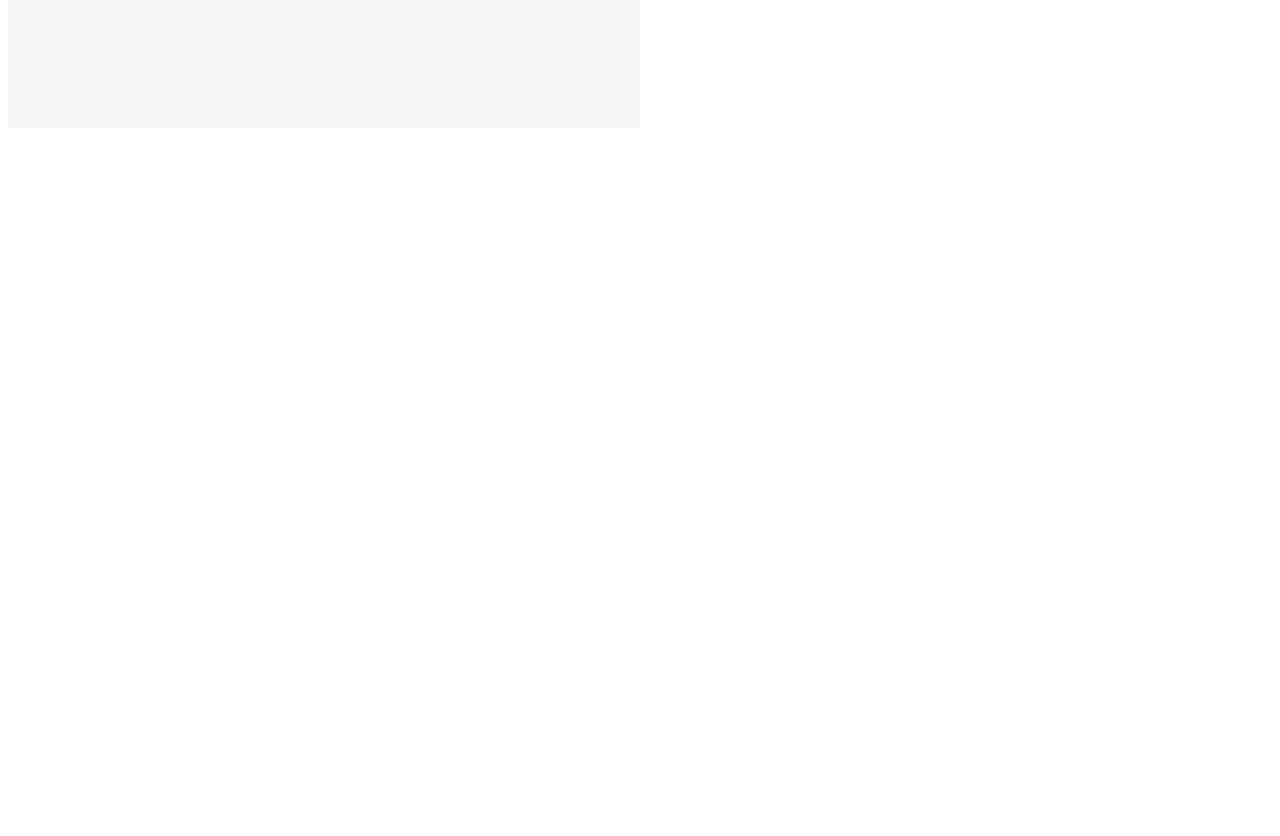
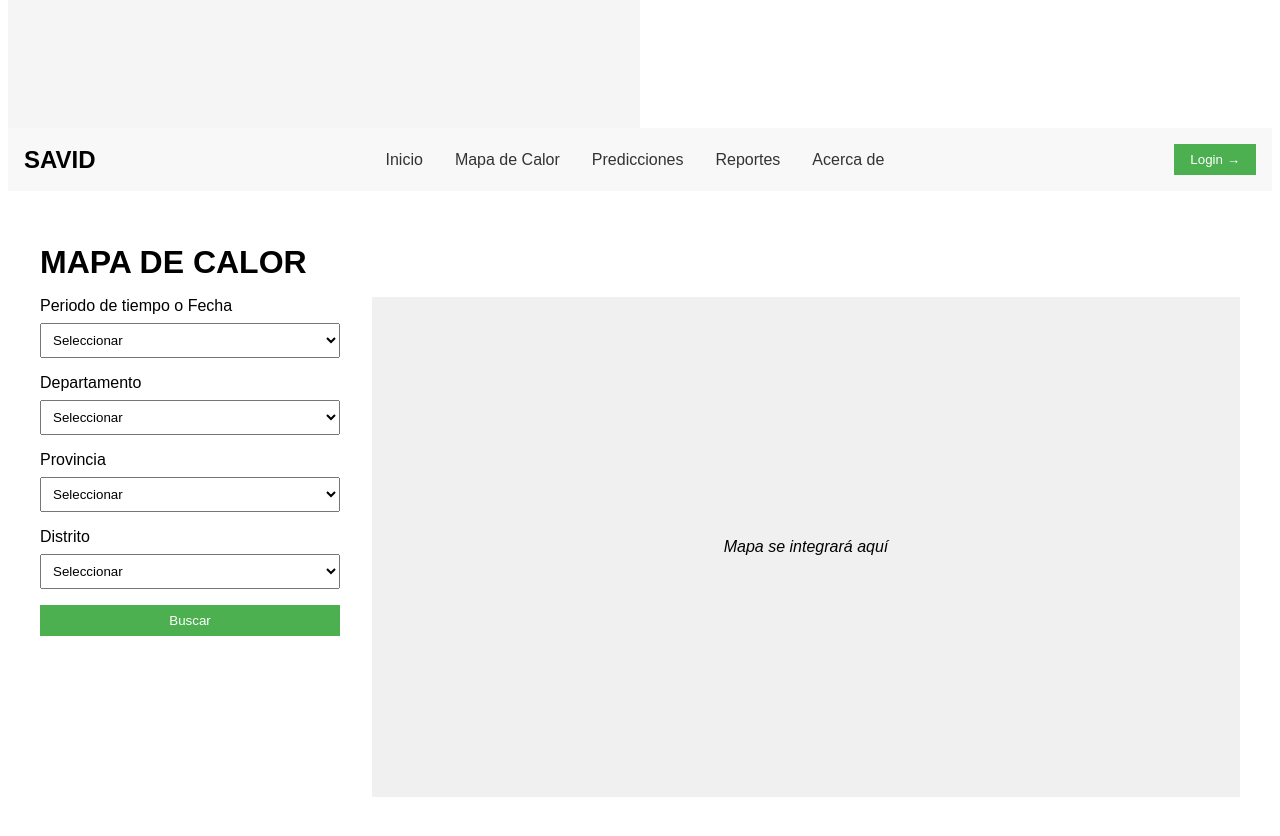
Before and after one commit to Luis0703/SistemaMonitoreoDengue, an Angular app in the folder Frontend/: page / in a window 1280 px wide. Shown: the part 680-1516 px from the top of the page. Before the commit the page ends 816 px from the top, so only its background shows below. Built offline with nearby package versions, Linux system fonts and the light colour scheme.

Commit message:
heat-map

```diff
--- a/Frontend/src/app/app.component.html
+++ b/Frontend/src/app/app.component.html
@@ -1 +1,2 @@
 <app-login></app-login>
+<app-heat-map></app-heat-map>
--- a/Frontend/src/app/app.component.ts
+++ b/Frontend/src/app/app.component.ts
@@ -1,11 +1,12 @@
 import { Component } from '@angular/core';
 import { CommonModule } from '@angular/common';
 import { LoginComponent } from './login/login.component';
+import { HeatMapComponent } from './heat-map/heat-map.component';
 
 @Component({
   selector: 'app-root',
   standalone: true,
-  imports: [CommonModule, LoginComponent],
+  imports: [CommonModule, LoginComponent, HeatMapComponent],
   templateUrl: './app.component.html',
   styleUrls: ['./app.component.scss']
 
--- /dev/null
+++ b/Frontend/src/app/heat-map/heat-map.component.html
@@ -0,0 +1,54 @@
+<div class="heat-map-container">
+    <header>
+      <div class="logo">SAVID</div>
+      <nav>
+        <a href="#">Inicio</a>
+        <a href="#">Mapa de Calor</a>
+        <a href="#">Predicciones</a>
+        <a href="#">Reportes</a>
+        <a href="#">Acerca de</a>
+      </nav>
+      <button class="login-btn">Login →</button>
+    </header>
+
+    <main>
+      <h1>{{ title }}</h1>
+      <div class="content">
+        <div class="filters">
+          <div class="filter-item">
+            <label for="timePeriod">Periodo de tiempo o Fecha</label>
+            <select id="timePeriod" [(ngModel)]="timePeriod">
+              <option value="">Seleccionar</option>
+              <!-- Add options here -->
+            </select>
+          </div>
+          <div class="filter-item">
+            <label for="department">Departamento</label>
+            <select id="department" [(ngModel)]="department">
+              <option value="">Seleccionar</option>
+              <!-- Add options here -->
+            </select>
+          </div>
+          <div class="filter-item">
+            <label for="province">Provincia</label>
+            <select id="province" [(ngModel)]="province">
+              <option value="">Seleccionar</option>
+              <!-- Add options here -->
+            </select>
+          </div>
+          <div class="filter-item">
+            <label for="district">Distrito</label>
+            <select id="district" [(ngModel)]="district">
+              <option value="">Seleccionar</option>
+              <!-- Add options here -->
+            </select>
+          </div>
+          <button (click)="onSearch()">Buscar</button>
+        </div>
+        <div class="map-container">
+          <!-- Placeholder for Google Maps integration -->
+          <div class="map-placeholder">Mapa se integrará aquí</div>
+        </div>
+      </div>
+    </main>
+  </div>
--- /dev/null
+++ b/Frontend/src/app/heat-map/heat-map.component.scss
@@ -0,0 +1,85 @@
+.heat-map-container {
+    font-family: Arial, sans-serif;
+
+    header {
+      display: flex;
+      justify-content: space-between;
+      align-items: center;
+      padding: 1rem;
+      background-color: #f8f8f8;
+
+      .logo {
+        font-weight: bold;
+        font-size: 1.5rem;
+      }
+
+      nav {
+        a {
+          margin: 0 1rem;
+          text-decoration: none;
+          color: #333;
+        }
+      }
+
+      .login-btn {
+        background-color: #4CAF50;
+        color: white;
+        border: none;
+        padding: 0.5rem 1rem;
+        cursor: pointer;
+      }
+    }
+
+    main {
+      padding: 2rem;
+
+      h1 {
+        margin-bottom: 1rem;
+      }
+
+      .content {
+        display: flex;
+
+        .filters {
+          width: 300px;
+          margin-right: 2rem;
+
+          .filter-item {
+            margin-bottom: 1rem;
+
+            label {
+              display: block;
+              margin-bottom: 0.5rem;
+            }
+
+            select {
+              width: 100%;
+              padding: 0.5rem;
+            }
+          }
+
+          button {
+            width: 100%;
+            padding: 0.5rem;
+            background-color: #4CAF50;
+            color: white;
+            border: none;
+            cursor: pointer;
+          }
+        }
+
+        .map-container {
+          flex-grow: 1;
+
+          .map-placeholder {
+            background-color: #f0f0f0;
+            height: 500px;
+            display: flex;
+            justify-content: center;
+            align-items: center;
+            font-style: italic;
+          }
+        }
+      }
+    }
+  }
--- /dev/null
+++ b/Frontend/src/app/heat-map/heat-map.component.ts
@@ -0,0 +1,25 @@
+import { Component } from '@angular/core';
+import { FormsModule } from '@angular/forms';
+
+@Component({
+  selector: 'app-heat-map',
+  standalone: true,
+  imports: [FormsModule],
+  templateUrl: './heat-map.component.html',
+  styleUrls: ['./heat-map.component.scss']
+})
+export class HeatMapComponent {
+  title = 'MAPA DE CALOR';
+
+  // Properties for dropdown menus
+  timePeriod: string = '';
+  department: string = '';
+  province: string = '';
+  district: string = '';
+
+  // Method to handle search
+  onSearch() {
+    console.log('Searching with:', { timePeriod: this.timePeriod, department: this.department, province: this.province, district: this.district });
+    // Implement search logic here
+  }
+}
```
Also changed, not shown: 1 other file (tests, documents, lock files or other folders).
